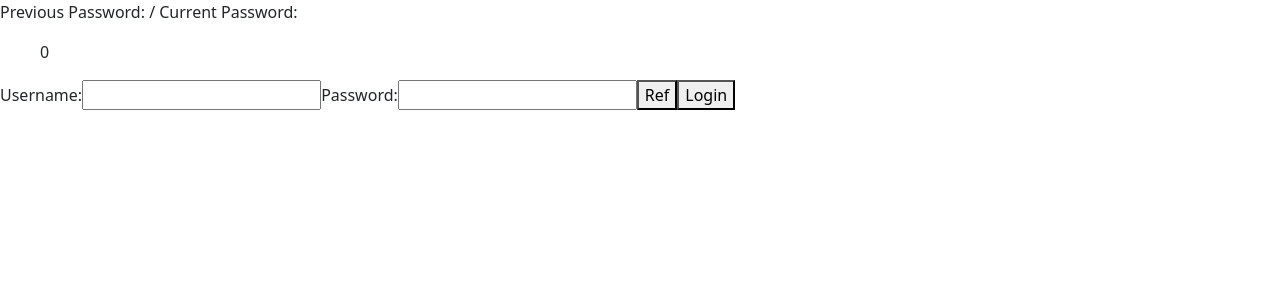
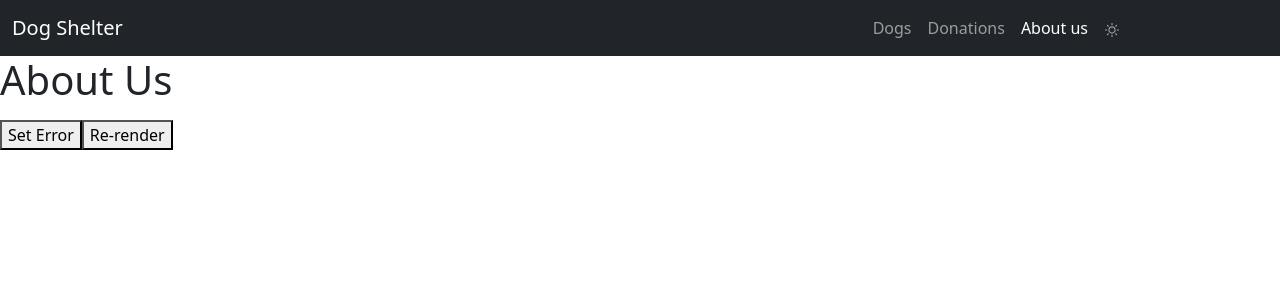
Before and after one commit to BeetrootAcademyAccount3/react, a React (Create React App) app: page / in a window 1280 px wide. Shown: the top 300 px of the page. Built offline with nearby package versions, Linux system fonts and the light colour scheme; no server answers.

Commit message:
Add router

```diff
--- a/package.json
+++ b/package.json
@@ -10,6 +10,7 @@
     "react-bootstrap": "^2.10.7",
     "react-dom": "^19.0.0",
     "react-icons": "^5.4.0",
+    "react-router-dom": "^7.1.5",
     "react-scripts": "5.0.1",
     "sass": "^1.83.1"
   },
--- a/src/App.css
+++ b/src/App.css
@@ -18,3 +18,7 @@ ul {
 .main-page-h {
   height: 100%;
 }
+
+.active {
+  color: red;
+}
--- a/src/App.js
+++ b/src/App.js
@@ -3,16 +3,30 @@ import "bootstrap/dist/css/bootstrap.min.css";
 import "bootstrap-icons/font/bootstrap-icons.css";
 import Home from "./components/Home";
 import Login from "./components/Login";
+import CardList from "./components/Cards/CardList";
+import Donations from "./components/Donations/Donations";
+import Header from "../src/components/Header";
+import { Routes, Route, Link, NavLink } from "react-router-dom";
+import AboutUs from "./components/AboutUs";
+import DogDetails from "./components/Cards/Comments/DogDetails";
 
 function App() {
-  const isLoggedIn = false;
+  const isLoggedIn = true;
 
-  if (isLoggedIn) {
-    return <Home />;
-  }
+  return (
+    <div>
+      <Home />
+      <Routes>
+        <Route path="/" element={<AboutUs />} />
 
-  // return null;
-  return <Login />;
+        <Route path="/dogs" element={<CardList />}>
+          <Route path=":id" element={<DogDetails />} />
+        </Route>
+
+        <Route path="/donations" element={<Donations />} />
+      </Routes>
+    </div>
+  );
 }
 
 export default App;
--- a/src/components/Cards/CardItem.js
+++ b/src/components/Cards/CardItem.js
@@ -3,6 +3,8 @@ import Card from "react-bootstrap/Card";
 import styles from "./CardItem.module.scss";
 import { useContext } from "react";
 import { ThemeContext } from "../Home";
+import { NavLink } from "react-bootstrap";
+import { Link } from "react-router-dom";
 
 function CardItem({ dog, adoptDog, selectDogDetails }) {
   const values = [];
@@ -23,12 +25,10 @@ function CardItem({ dog, adoptDog, selectDogDetails }) {
       <Card.Body>
         <Card.Title>{dog.name}</Card.Title>
         <Card.Text>{dog.desc}</Card.Text>
-        <Button variant="primary" onClick={handleAdoption}>
-          Adopt
-        </Button>
-        <Button variant="secondary" onClick={handleSelectDogDetails}>
-          Details
-        </Button>
+        <Button variant="primary">Adopt</Button>
+        <Link to={`${dog.id}`}>
+          <Button variant="secondary">Details</Button>
+        </Link>
       </Card.Body>
     </Card>
   );
--- a/src/components/Cards/CardList.js
+++ b/src/components/Cards/CardList.js
@@ -4,9 +4,9 @@ import "./CardList.scss";
 
 import { useState } from "react";
 import DogDetails from "./Comments/DogDetails";
+import { Outlet } from "react-router-dom";
 
-function CardList() {
-  const dogs = [
+export const dogs = [
   {
     id: 0,
     name: "Marcos",
@@ -45,6 +45,7 @@ function CardList() {
   },
 ];
 
+function CardList() {
   const [dogList, setDogList] = useState(dogs);
   const [selectedDog, setSelectedDog] = useState({});
   const [isDogSelected, setIsDogSelected] = useState(false);
@@ -79,6 +80,7 @@ function CardList() {
           <DogDetails selectedDog={selectedDog} />
         </div>
       ) : (
+        <div>
           <ul className="CardList-list">
             {dogList.map((dog, index) => {
               return (
@@ -92,6 +94,8 @@ function CardList() {
               );
             })}
           </ul>
+          <Outlet />
+        </div>
       )}
     </div>
   );
--- a/src/components/Cards/Comments/DogDetails.js
+++ b/src/components/Cards/Comments/DogDetails.js
@@ -4,13 +4,12 @@ import Container from "react-bootstrap/Container";
 import Image from "react-bootstrap/Image";
 import Row from "react-bootstrap/Row";
 import CommentSection from "./CommentSection";
+import { dogs } from "../CardList";
+import { useParams } from "react-router-dom";
 
-class DogDetails extends Component {
-  constructor(props) {
-    super(props);
-  }
-
-  render() {
+function DogDetails() {
+  const params = useParams();
+  console.log(params);
   return (
     <div>
       <Container>
@@ -19,9 +18,9 @@ class DogDetails extends Component {
             <Image src="https://picsum.photos/id/237/200/300" rounded />
           </Col>
           <Col xs={6} md={6}>
-              <h2>Name: {this.props.selectedDog.name}</h2>
-              <p>Age: {this.props.selectedDog.age}</p>
-              <p>Description:{this.props.selectedDog.description}</p>
+            <h2>Name: {dogs[params.id].name}</h2>
+            <p>Age: {dogs[params.id].age}</p>
+            <p>Description:{dogs[params.id].description}</p>
           </Col>
         </Row>
       </Container>
@@ -29,6 +28,5 @@ class DogDetails extends Component {
     </div>
   );
 }
-}
 
 export default DogDetails;
--- a/src/components/Header.js
+++ b/src/components/Header.js
@@ -3,6 +3,7 @@ import Container from "react-bootstrap/Container";
 import Nav from "react-bootstrap/Nav";
 import Navbar from "react-bootstrap/Navbar";
 import { AiOutlineSun, AiFillSun } from "react-icons/ai";
+import { NavLink } from "react-router-dom";
 
 function Header({ currentPage, setCurrentPage, darkTheme, toggleTheme }) {
   const isServerDown = false;
@@ -16,25 +17,13 @@ function Header({ currentPage, setCurrentPage, darkTheme, toggleTheme }) {
       <Container className="m-0 pl-4">
         <Navbar.Brand href="#home">Dog Shelter</Navbar.Brand>
         <Nav className="ms-auto">
-          <Nav.Link
-            href="#dogs"
-            active={currentPage === "dogs"}
-            onClick={() => setCurrentPage("dogs")}
-          >
+          <Nav.Link as={NavLink} to="dogs">
             Dogs
           </Nav.Link>
-          <Nav.Link
-            href="#donations"
-            active={currentPage === "donations"}
-            onClick={() => setCurrentPage("donations")}
-          >
+          <Nav.Link as={NavLink} to="donations">
             Donations
           </Nav.Link>
-          <Nav.Link
-            href="#aboutUs"
-            active={currentPage === "aboutUs"}
-            onClick={() => setCurrentPage("aboutUs")}
-          >
+          <Nav.Link as={NavLink} to="/">
             About us
           </Nav.Link>
           <Nav.Link onClick={toggleTheme}>
--- a/src/components/Home.js
+++ b/src/components/Home.js
@@ -21,7 +21,7 @@ function Home() {
         darkTheme={darkTheme}
         toggleTheme={toggleTheme}
       />
-      <Main currentPage={currentPage} />
+      {/* <Main currentPage={currentPage} /> */}
     </ThemeContext.Provider>
   );
 }
--- a/src/index.js
+++ b/src/index.js
@@ -2,10 +2,13 @@ import React from "react";
 import ReactDOM from "react-dom/client";
 import "./index.css";
 import App from "./App";
+import { BrowserRouter } from "react-router-dom";
 
 const root = ReactDOM.createRoot(document.getElementById("root"));
 root.render(
   <React.StrictMode>
-    <App />
+    <BrowserRouter>
+      <App />
+    </BrowserRouter>
   </React.StrictMode>
 );
```
Also changed, not shown: 1 other file (tests, documents, lock files or other folders). Lines whose indentation alone changed are shown as unchanged.
